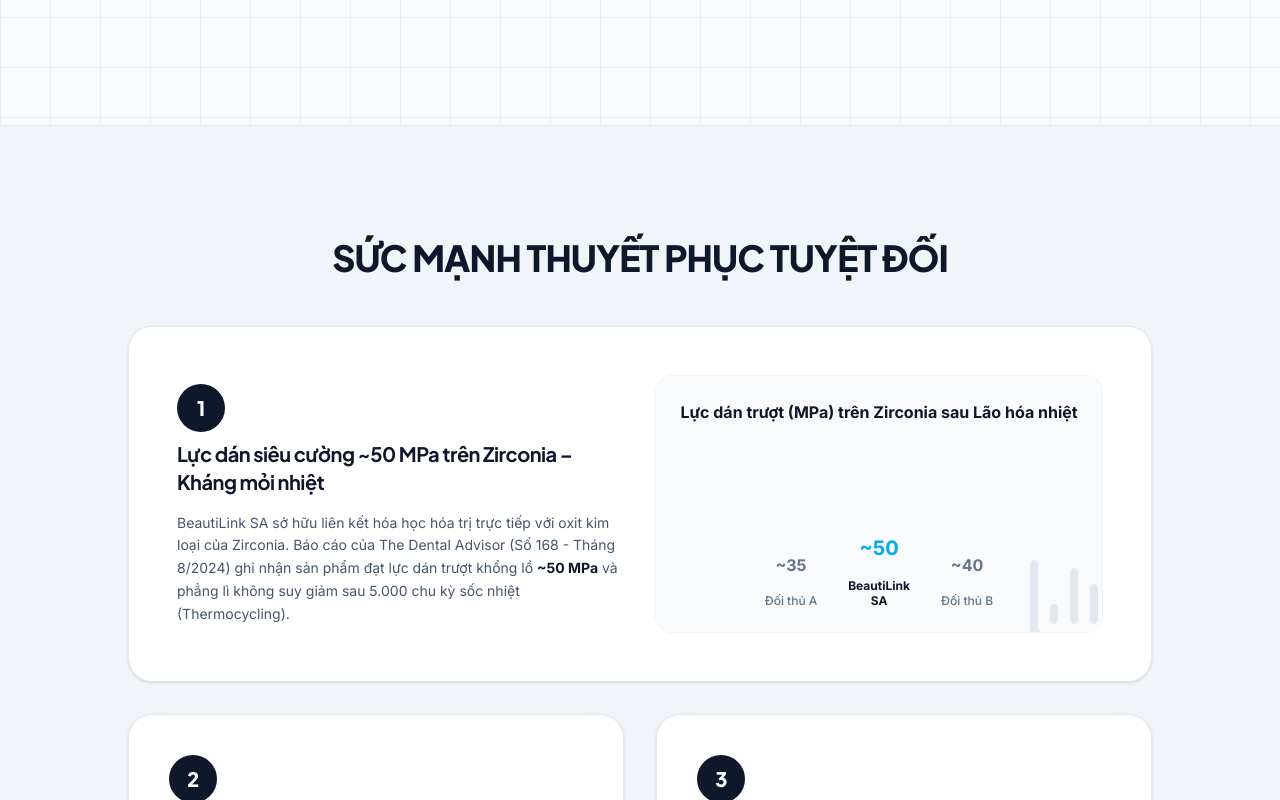
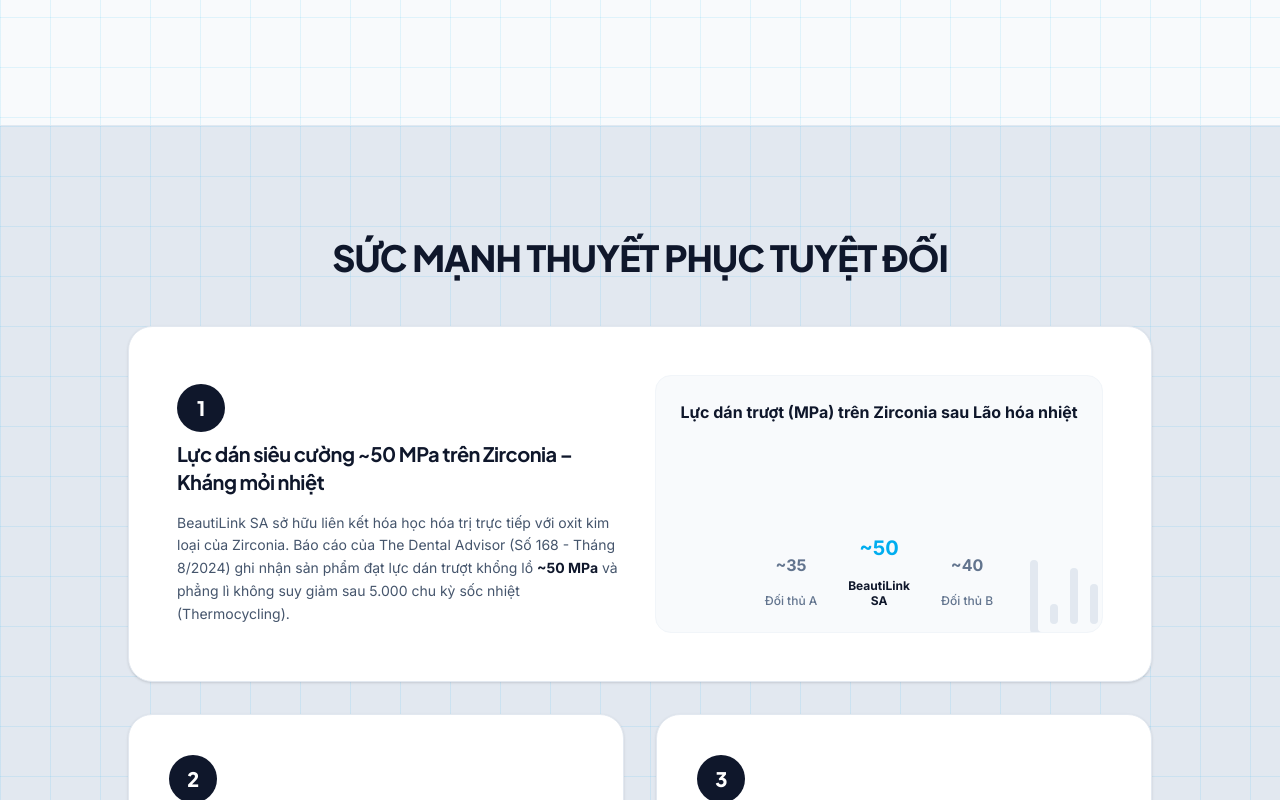
Before and after one commit to nienmarketing-netizen/shofu.sota-d.com, a React (Vite) app: page /giai-phap/phuc-hinh-gian-tiep in a window 1280 px wide. Shown: the part 3800-4600 px from the top of the page. Built offline with nearby package versions, Linux system fonts and the light colour scheme.

Commit message:
style(ui): darken section 4 background and restore grid pattern

```diff
--- a/src/components/shofu/solutions/IndirectRestoration.tsx
+++ b/src/components/shofu/solutions/IndirectRestoration.tsx
@@ -339,7 +339,7 @@
       </section>
 
       {/* SECTION 4: DEEP DIVE INTO USPS */}
-      <section className="py-20 lg:py-28 bg-slate-100 relative overflow-hidden border-b border-slate-200">
+      <section className="py-20 lg:py-28 bg-slate-200 bg-grid-pattern relative overflow-hidden border-b border-slate-300">
         <div className="w-[90%] lg:w-[80%] mx-auto space-y-8 relative z-10">
         <h2 className="font-heading font-extrabold text-3xl sm:text-4xl text-slate-900 text-center mb-12 uppercase">SỨC MẠNH THUYẾT PHỤC TUYỆT ĐỐI</h2>
 
```
